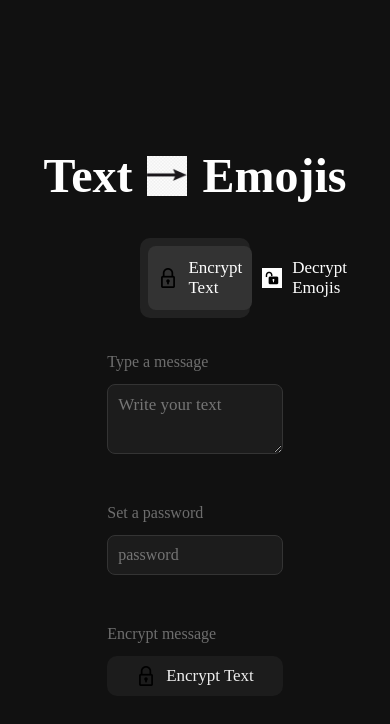
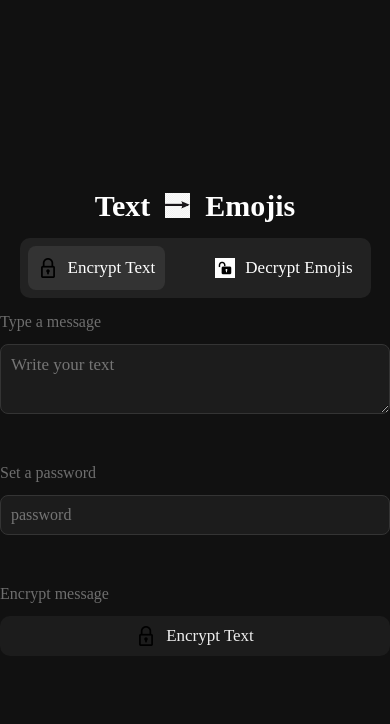
Before and after one commit to varungav/encrypter, a plain HTML site: page index.html in a window 390 px wide. Drawn offline with Linux system fonts and the light colour scheme.

Commit message:
Update style.css

```diff
--- a/style.css
+++ b/style.css
@@ -195,3 +195,42 @@ button img{
     display: none;
     margin-top: 40px;
 }
+@media (max-width: 768px) {
+    #main {
+        padding: 50px 0;
+    }
+
+    #main > h1 {
+        font-size: 36px;
+    }
+
+    #main > h1 span img {
+        height: 30px;
+    }
+
+    #main #endec-div {
+        width: 70%;
+        margin: 20px 0;
+    }
+
+    #encryption,
+    #decryption {
+        width: 100%;
+    }
+}
+
+/* Responsive adjustments for even smaller screens */
+@media (max-width: 480px) {
+    #main > h1 {
+        font-size: 30px;
+    }
+
+    #main > h1 span img {
+        height: 25px;
+    }
+
+    #main #endec-div {
+        width: 90%;
+        margin: 15px 0;
+    }
+}
```
